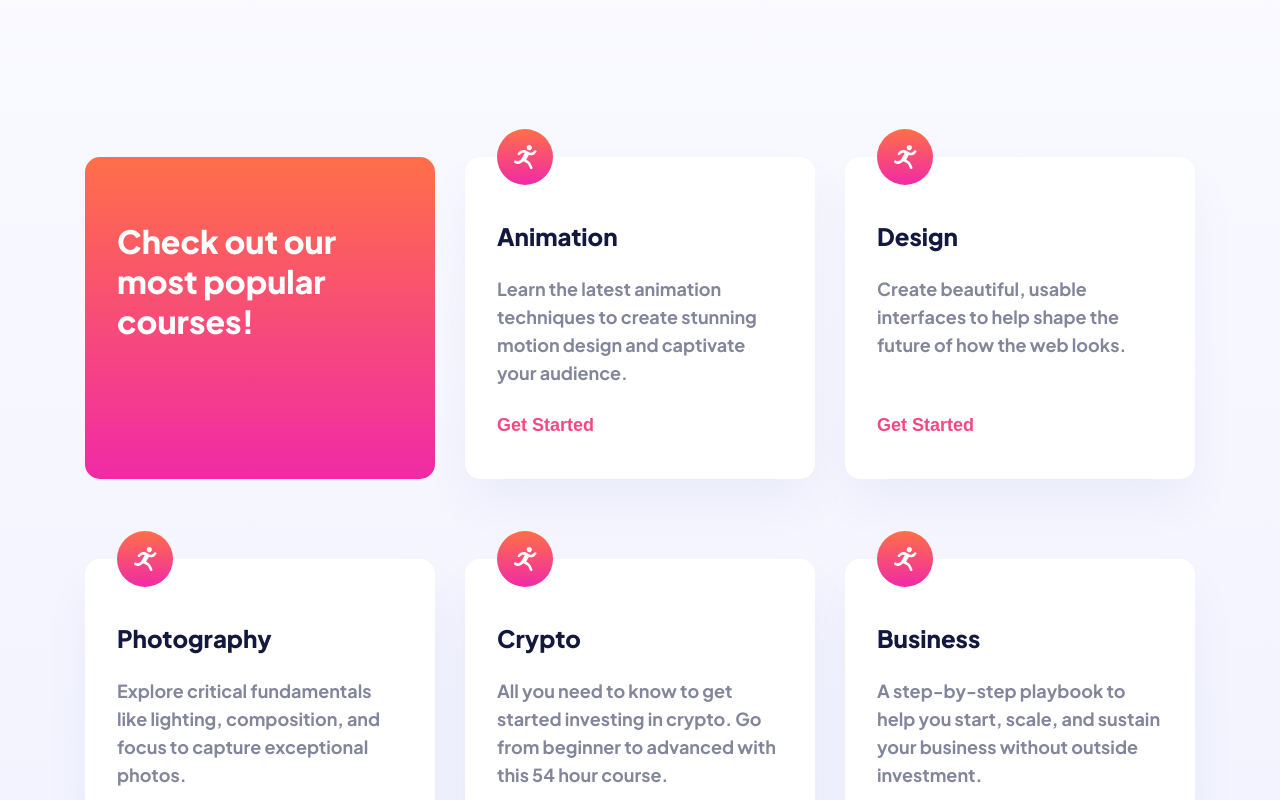
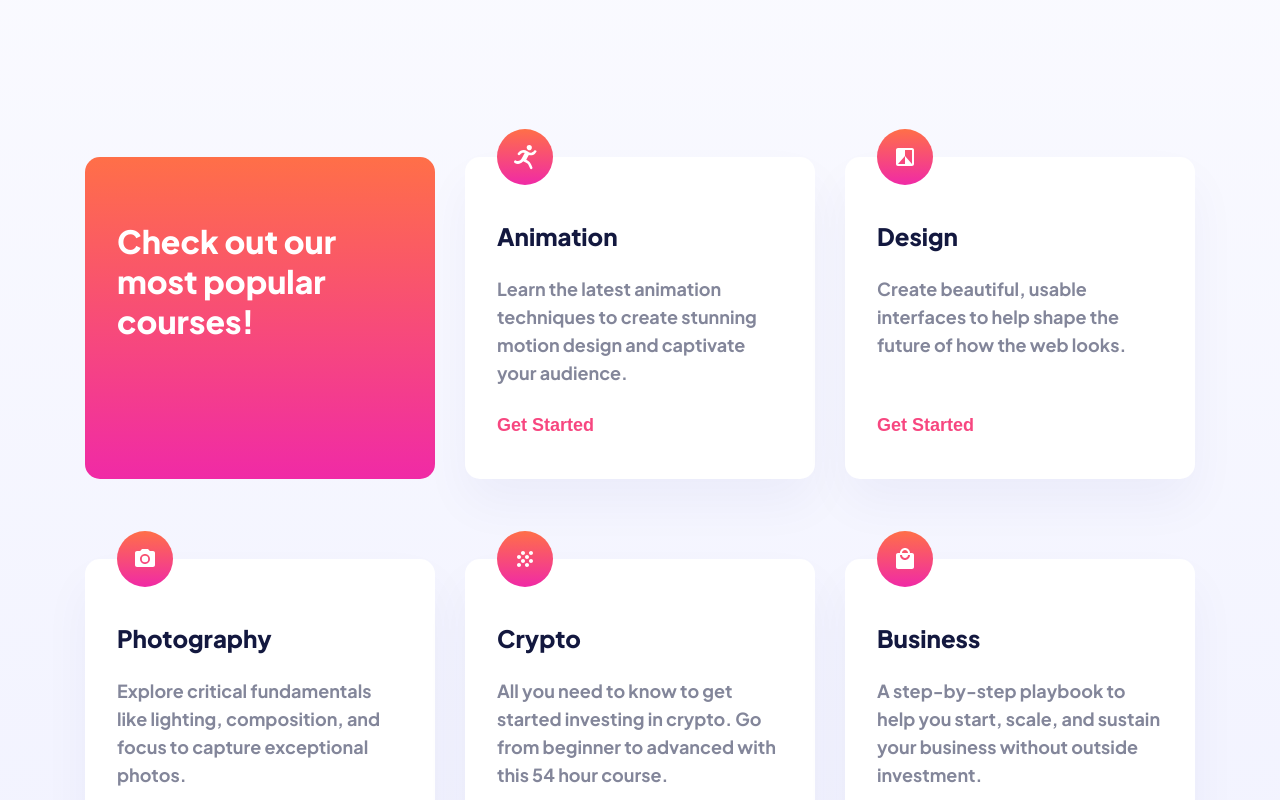
Before and after one commit to ostapyshyn/FM-Skilled-e-learning-landing-page, a React (Create React App) app: page / in a window 1280 px wide. Shown: the part 740-1540 px from the top of the page. Built offline with nearby package versions, Linux system fonts and the light colour scheme.

Commit message:
Fix images

```diff
--- a/public/index.html
+++ b/public/index.html
@@ -16,6 +16,7 @@
     <link
       href="https://fonts.googleapis.com/css2?family=Plus+Jakarta+Sans:ital,wght@0,700;0,800;1,500&display=swap"
       rel="stylesheet" />
+    <title>Skilled Courses</title>
   </head>
   <body>
     <noscript>You need to enable JavaScript to run this app.</noscript>
--- a/src/components/Course/Course.jsx
+++ b/src/components/Course/Course.jsx
@@ -1,13 +1,11 @@
 import React from 'react';
-import Button from '../Button';
 import styles from './Course.module.scss';
-import { ReactComponent as Animation } from '../../assets/svg/icon-animation.svg';
 
 function Course({ title, text, image }) {
   return (
     <div className={styles.course}>
       <h2>{title}</h2>
-      <Animation />
+      <img src={image} alt="icon" />
       <p>{text}</p>
       <button>Get Started</button>
     </div>
--- a/src/components/Course/Course.module.scss
+++ b/src/components/Course/Course.module.scss
@@ -27,7 +27,7 @@
     width: auto;
   }
 
-  svg {
+  img {
     position: absolute;
     top: -28px;
   }
--- a/src/components/Main/Main.jsx
+++ b/src/components/Main/Main.jsx
@@ -6,13 +6,13 @@ import hero from '../../assets/hero/image-hero-mobile.png';
 
 function Main() {
   return (
-    <div className={styles.container}>
+    <main className={styles.container}>
       <img src={hero} alt="hero" className={styles.image} />
       <div className={styles.popular}>Check out our most popular courses!</div>
       {courses.map((course, index) => {
         return <Course title={course.title} text={course.text} image={course.image} key={index} />;
       })}
-    </div>
+    </main>
   );
 }
 
```
Also changed, not shown: src/assets/svg/icon-animation.svg.
